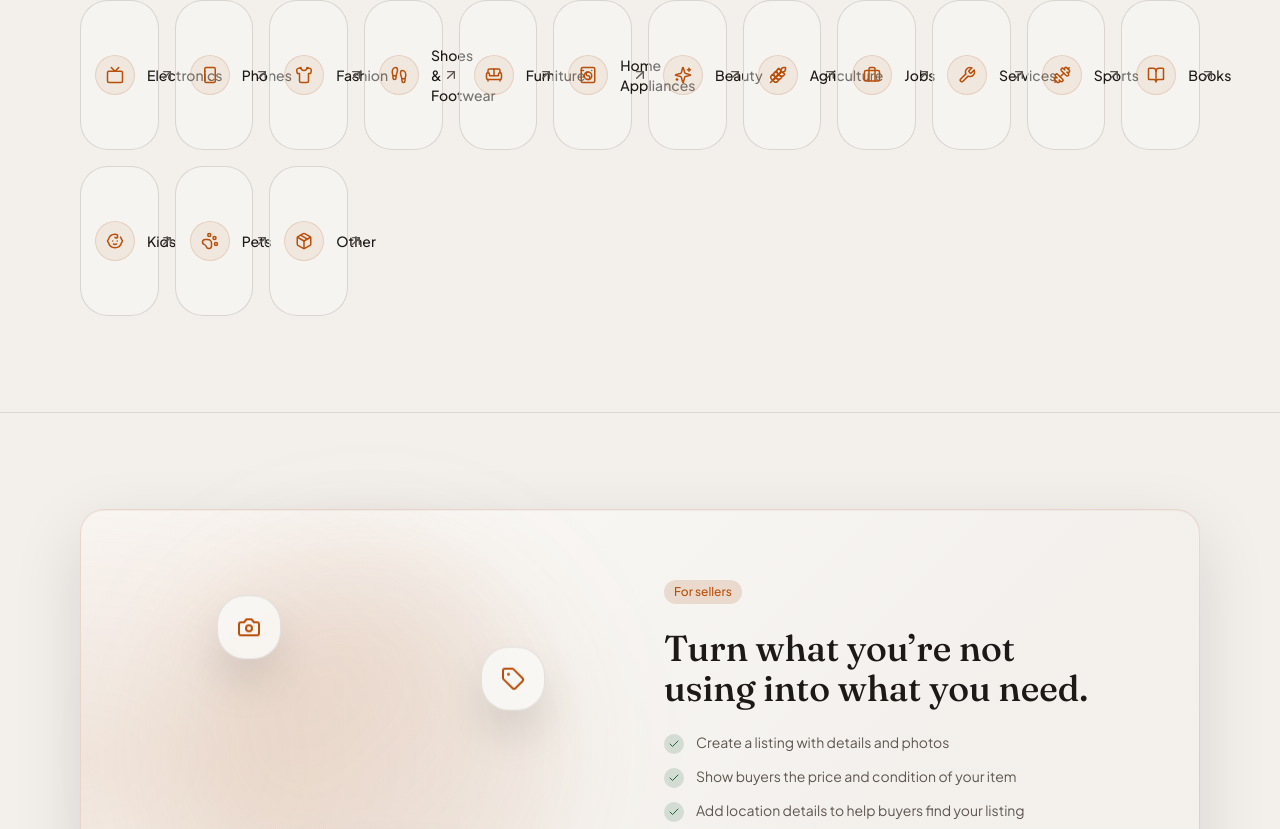
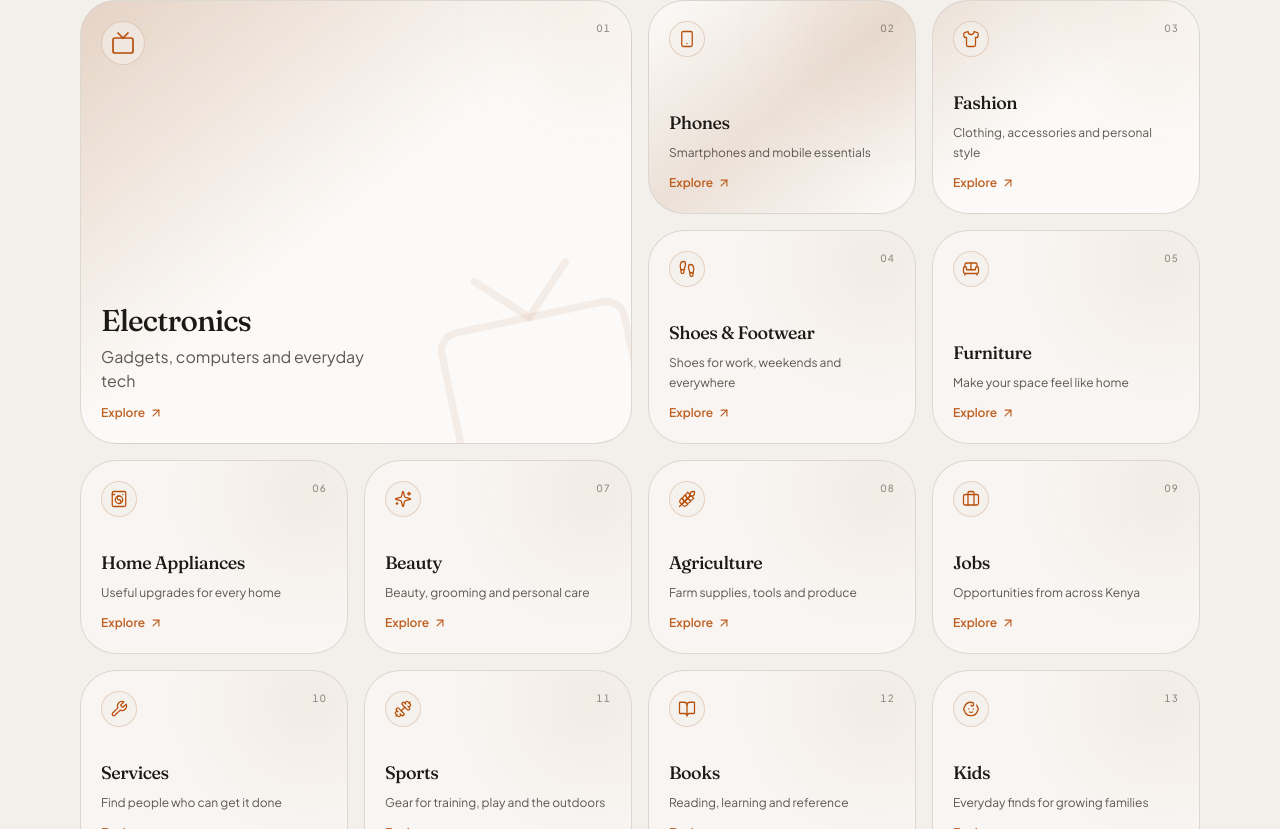
Before and after one commit to Manu-del-source/Malihub--kenya, a Next.js app: page / in a window 1280 px wide. Shown: the part 1131-1960 px from the top of the page. Built offline with nearby package versions, Linux system fonts and the light colour scheme; no server answers; the database is empty.

Commit message:
feat: redesign homepage category discovery

```diff
--- a/src/components/landing/category-card.tsx
+++ b/src/components/landing/category-card.tsx
@@ -2,31 +2,100 @@
 
 import Link from "next/link";
 import {
-  Home, Smartphone, Tv, Sofa, Shirt, Sparkles, Wheat, Briefcase, Wrench,
+  Smartphone, Tv, Sofa, Shirt, Sparkles, Wheat, Briefcase, Wrench,
   WashingMachine, Dumbbell, BookOpen, Baby, PawPrint, Package, Footprints,
   ArrowUpRight, type LucideIcon,
 } from "lucide-react";
 
 const ICONS: Record<string, LucideIcon> = {
-  Home, Smartphone, Tv, Sofa, Shirt, Sparkles, Wheat, Briefcase, Wrench,
+  Smartphone, Tv, Sofa, Shirt, Sparkles, Wheat, Briefcase, Wrench,
   WashingMachine, Dumbbell, BookOpen, Baby, PawPrint, Package, Footprints,
 };
 
-export function CategoryCard({ name, slug, iconName }: { name: string; slug: string; iconName: string }) {
-  const Icon = ICONS[iconName] ?? Sparkles;
+const DESCRIPTIONS: Record<string, string> = {
+  electronics: "Gadgets, computers and everyday tech",
+  phones: "Smartphones and mobile essentials",
+  fashion: "Clothing, accessories and personal style",
+  "shoes-footwear": "Shoes for work, weekends and everywhere",
+  furniture: "Make your space feel like home",
+  "home-appliances": "Useful upgrades for every home",
+  beauty: "Beauty, grooming and personal care",
+  agriculture: "Farm supplies, tools and produce",
+  jobs: "Opportunities from across Kenya",
+  services: "Find people who can get it done",
+  sports: "Gear for training, play and the outdoors",
+  books: "Reading, learning and reference",
+  kids: "Everyday finds for growing families",
+  pets: "Supplies and essentials for your pets",
+  other: "More finds from independent sellers",
+};
+
+const FEATURE_LAYOUT = [
+  "col-span-2 min-h-[220px] sm:col-span-2 lg:col-span-6 lg:row-span-2 lg:min-h-[316px]",
+  "col-span-1 min-h-[166px] lg:col-span-3 lg:min-h-[150px]",
+  "col-span-1 min-h-[166px] lg:col-span-3 lg:min-h-[150px]",
+];
+
+export function CategoryCard({
+  name,
+  slug,
+  iconName,
+  featured = false,
+  position = 0,
+}: {
+  name: string;
+  slug: string;
+  iconName: string;
+  featured?: boolean;
+  position?: number;
+}) {
+  const Icon = ICONS[iconName] ?? Package;
+  const layout = featured
+    ? FEATURE_LAYOUT[position] ?? "col-span-1 min-h-[166px] lg:col-span-3"
+    : "col-span-1 min-h-[142px] lg:col-span-3";
+  const featuredStyle = position === 0
+    ? "bg-gradient-to-br from-primary/[0.17] via-card to-card"
+    : position === 1
+      ? "bg-gradient-to-br from-card via-primary/[0.09] to-card"
+      : "bg-gradient-to-br from-primary/[0.09] via-card to-card";
 
   return (
     <Link
       href={`/categories/${slug}`}
-      className="group flex min-h-[5.5rem] min-w-0 items-center gap-2.5 rounded-xl border border-border/80 bg-card/40 p-3 transition-colors duration-200 hover:border-primary/45 hover:bg-card focus-visible:outline-none focus-visible:ring-2 focus-visible:ring-ring sm:min-h-24 sm:gap-3 sm:p-3.5"
+      className={`group relative isolate flex min-w-0 flex-col justify-between overflow-hidden rounded-2xl border border-border/75 p-4 transition duration-300 hover:-translate-y-1 hover:border-primary/50 hover:shadow-[0_16px_40px_-24px_hsl(var(--primary)/0.45)] focus-visible:outline-none focus-visible:ring-2 focus-visible:ring-ring sm:p-5 ${layout} ${featured ? featuredStyle : "bg-card/55 hover:bg-card"}`}
     >
-      <span className="flex h-9 w-9 shrink-0 items-center justify-center rounded-lg border border-primary/15 bg-primary/[0.07] text-primary-400 transition-colors group-hover:bg-primary/[0.13] sm:h-10 sm:w-10">
-        <Icon className="h-[18px] w-[18px]" aria-hidden />
-      </span>
-      <span className="min-w-0 flex-1 text-xs font-medium leading-5 text-foreground sm:text-sm">
-        {name}
-      </span>
-      <ArrowUpRight className="h-4 w-4 shrink-0 text-muted-foreground transition-colors group-hover:text-primary-400" aria-hidden />
+      <span
+        aria-hidden="true"
+        className="pointer-events-none absolute -right-8 -top-10 -z-10 h-36 w-36 rounded-full bg-primary/[0.055] blur-2xl transition duration-500 group-hover:bg-primary/[0.13] group-hover:scale-125"
+      />
+      <div className="flex items-start justify-between gap-3">
+        <span className={`inline-flex h-9 w-9 items-center justify-center rounded-xl border border-primary/20 bg-background/60 text-primary-400 ${featured && position === 0 ? "sm:h-11 sm:w-11" : ""}`}>
+          <Icon className={featured && position === 0 ? "h-5 w-5 sm:h-6 sm:w-6" : "h-[18px] w-[18px]"} strokeWidth={1.7} aria-hidden />
+        </span>
+        <span className="text-[10px] font-medium tabular-nums tracking-[0.12em] text-muted-foreground/65">
+          {String(position + 1).padStart(2, "0")}
+        </span>
+      </div>
+
+      <div className="relative z-10 mt-8 max-w-[19rem]">
+        <h3 className={`font-display font-medium tracking-tight text-foreground transition-colors group-hover:text-primary-300 ${featured && position === 0 ? "text-2xl sm:text-3xl" : "text-base sm:text-lg"}`}>
+          {name}
+        </h3>
+        <p className={`mt-1.5 max-w-[17rem] leading-5 text-muted-foreground ${featured && position === 0 ? "text-sm sm:text-base sm:leading-6" : "text-xs"}`}>
+          {DESCRIPTIONS[slug] ?? "Explore listings from sellers across Kenya"}
+        </p>
+        <span className="mt-3 inline-flex items-center gap-1 text-xs font-semibold text-primary-400 opacity-90 transition-all group-hover:gap-2">
+          Explore <ArrowUpRight className="h-3.5 w-3.5" aria-hidden />
+        </span>
+      </div>
+
+      {featured && position === 0 && (
+        <Icon
+          aria-hidden
+          className="pointer-events-none absolute -bottom-8 -right-5 -z-10 h-44 w-44 rotate-[-12deg] text-primary/[0.075] transition duration-500 group-hover:rotate-[-4deg] group-hover:scale-110 sm:h-56 sm:w-56"
+          strokeWidth={0.8}
+        />
+      )}
     </Link>
   );
 }
```
